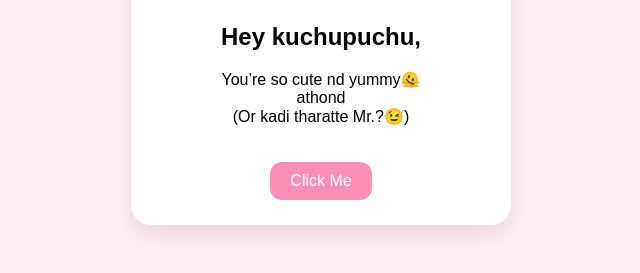
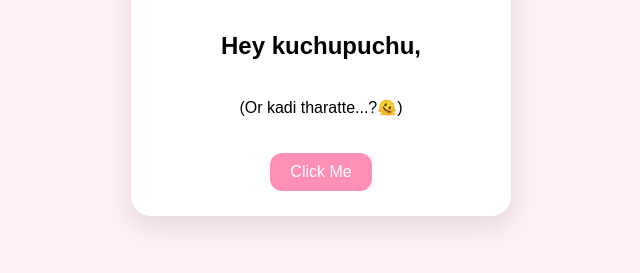
Before and after one commit to beebuzz331-eng/meoww, a plain HTML site: page index.html in a window 1280 px wide. Shown: the part 383-656 px from the top of the page, without its empty margins (319-959 px from the left). Drawn offline with Linux system fonts and the light colour scheme.

Commit message:
Update index.html

```diff
--- a/index.html
+++ b/index.html
@@ -74,10 +74,10 @@
 
 
     <h2>Hey kuchupuchu,</h2>
-    <p>You’re so cute nd yummy🫠 <br>athond <br> (Or kadi tharatte Mr.?😉) <br></p>
+    <p> <br> (Or kadi tharatte...?🫠) <br></p>
 
 
-    <button class="btn" onclick="alert('innale kuttapnaytt kaanch tharaann prnjtt aaro pattich🥲 koyponnulla.')">
+    <button class="btn" onclick="alert('innale kuttapnaytt kaanch tharaann prnjtt aaro pattich🙂( koyponnulla, luv of my life aaypoyle🥲)')">
         Click Me
     </button>
 </div>
```
